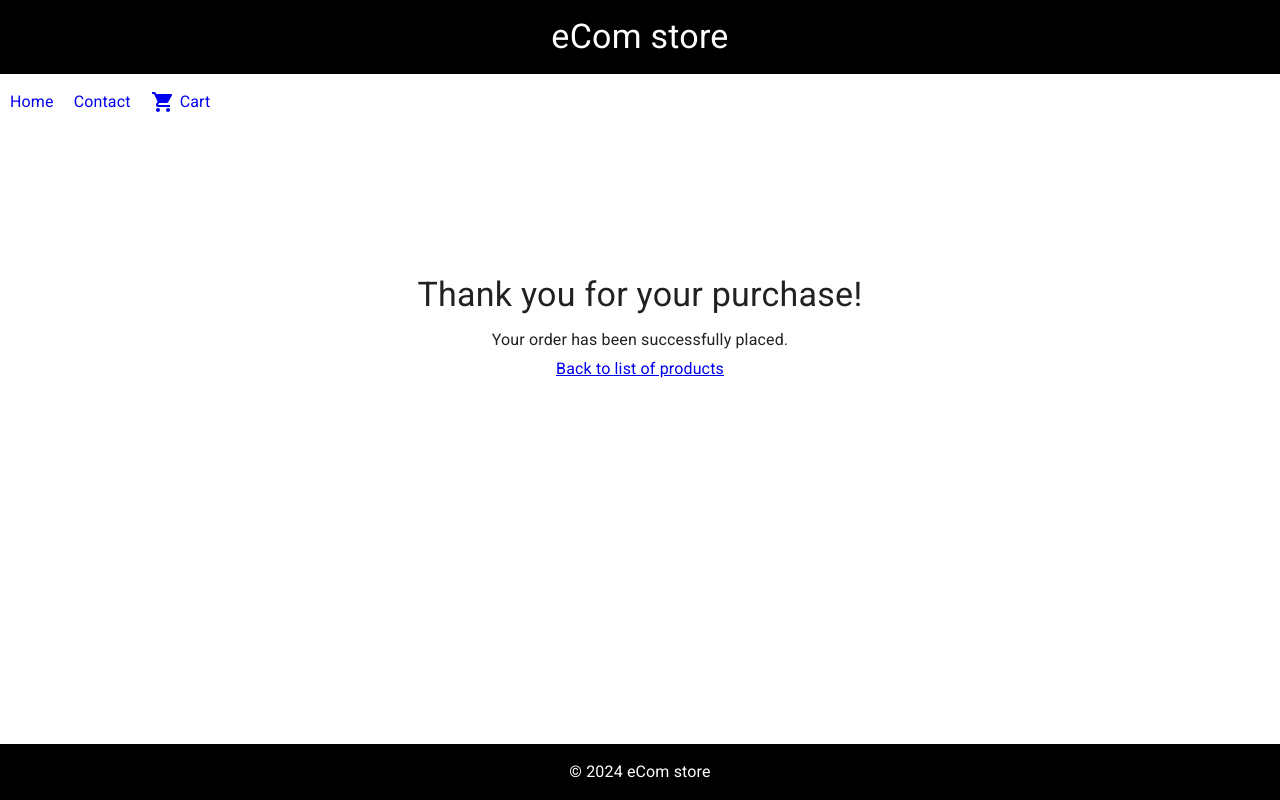
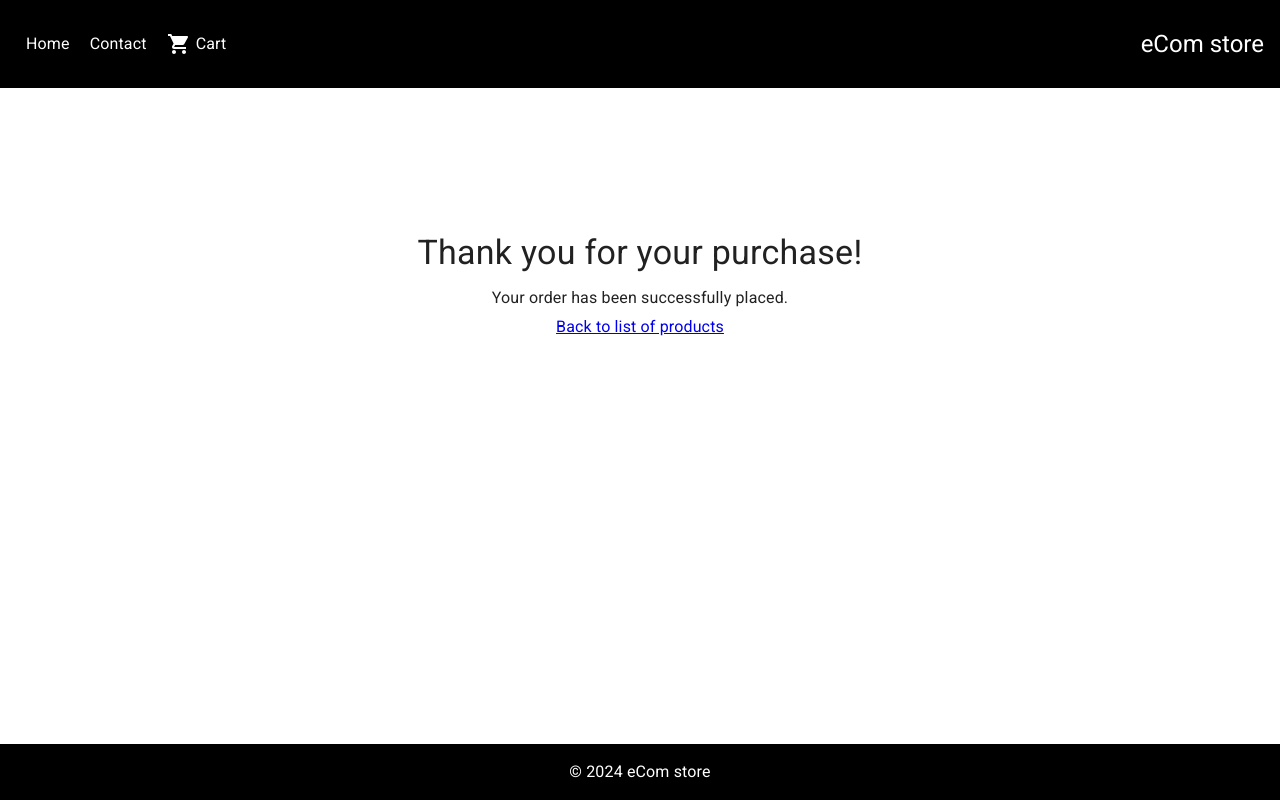
Before and after one commit to Ramsnes/frameworks-CA, a React (Create React App) app in the folder ecom-store/: page /checkout-complete in a window 1280 px wide. Built offline with nearby package versions, Linux system fonts and the light colour scheme.

Commit message:
changes to layouts and contact form

```diff
--- a/ecom-store/src/Contact.jsx
+++ b/ecom-store/src/Contact.jsx
@@ -9,7 +9,7 @@ import { useForm } from "react-hook-form";
 import Box from "@mui/material/Box";
 import TextField from "@mui/material/TextField";
 import Button from "@mui/material/Button";
-import { Grid } from "@mui/material";
+import { Grid, Typography } from "@mui/material";
 
 function ReactHookForm() {
   // handleSubmit receives the form data if validation is succs.
@@ -41,6 +41,7 @@ function ReactHookForm() {
         alignItems="center"
         spacing={2}
       >
+        <Typography variant="h5">Contact form</Typography>
         <Grid item>
           <TextField
             {...register("fullName", {
--- a/ecom-store/src/Header.jsx
+++ b/ecom-store/src/Header.jsx
@@ -13,15 +13,23 @@ function Header() {
           backgroundColor: "#000",
         }}
       >
-        <Typography
-          variant="h4"
-          component="div"
-          sx={{ flexGrow: 1, color: "white" }}
+        <div
+          style={{
+            display: "flex",
+            flexDirection: "row",
+            alignItems: "center",
+          }}
         >
-          eCom store
-        </Typography>
+          <Nav />
+          <Typography
+            variant="h5"
+            component="div"
+            sx={{ flexGrow: 1, color: "white", textAlign: "end" }}
+          >
+            eCom store
+          </Typography>
+        </div>
       </Box>
-      <Nav />
     </header>
   );
 }
--- a/ecom-store/src/Nav.jsx
+++ b/ecom-store/src/Nav.jsx
@@ -13,14 +13,25 @@ function Nav() {
     <nav>
       <ul style={{ display: "flex", listStyleType: "none", padding: 0 }}>
         <li style={{ margin: "0 10px" }}>
-          <Link to="/" style={{ textDecoration: "none", padding: "10px 0" }}>
+          <Link
+            to="/"
+            style={{
+              textDecoration: "none",
+              padding: "10px 0",
+              color: "white",
+            }}
+          >
             Home
           </Link>
         </li>
         <li style={{ margin: "0 10px" }}>
           <Link
             to="/contact"
-            style={{ textDecoration: "none", padding: "10px 0" }}
+            style={{
+              textDecoration: "none",
+              padding: "10px 0",
+              color: "white",
+            }}
           >
             Contact
           </Link>
@@ -33,6 +44,7 @@ function Nav() {
               display: "flex",
               textDecoration: "none",
               alignItems: "center",
+              color: "white",
             }}
           >
             <Badge badgeContent={products.length} color="secondary">
```
